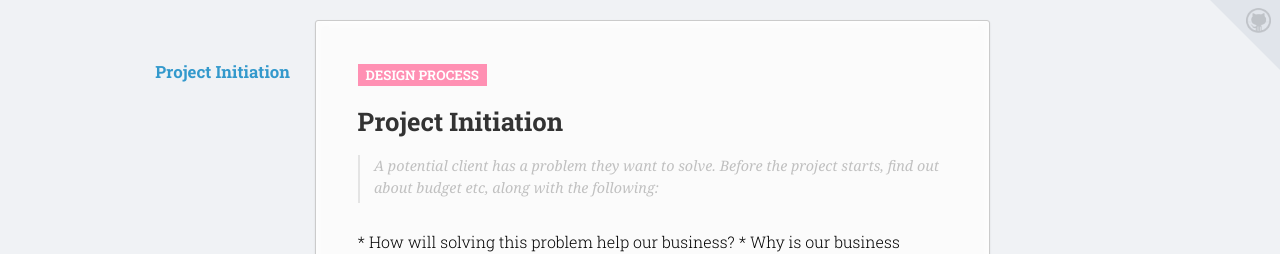
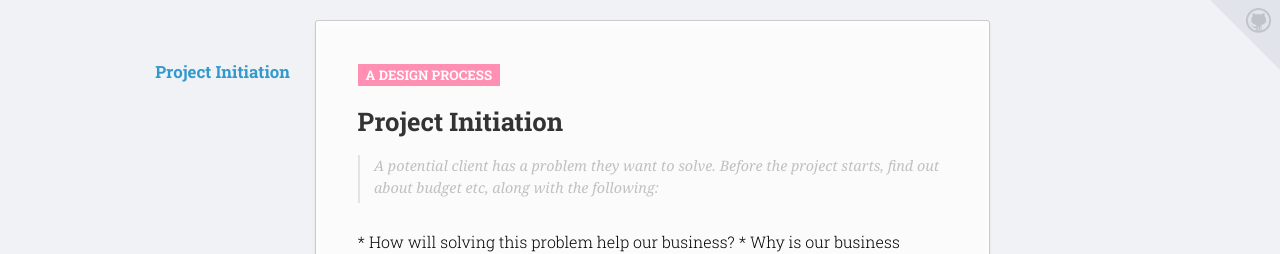
Before and after one commit to Magnus-G/Process, a Jekyll site: the page built from index.md, in a window 1280 px wide and 900 px high. Shown: the top 254 px of the window. Built offline with Jekyll 4.4.1, drawn with Linux system fonts in a browser that asks for light colours; nearby versions of some CDN libraries; Markdown is read by kramdown in place of the engine named in the settings.

Commit message:
Update index.md

```diff
--- a/index.md
+++ b/index.md
@@ -2,7 +2,7 @@
 layout: index
 ---
 
-<h5 class="title">Design Process</h5>
+<h5 class="title"> A Design Process</h5>
 
 Project Initiation
 =============
```
